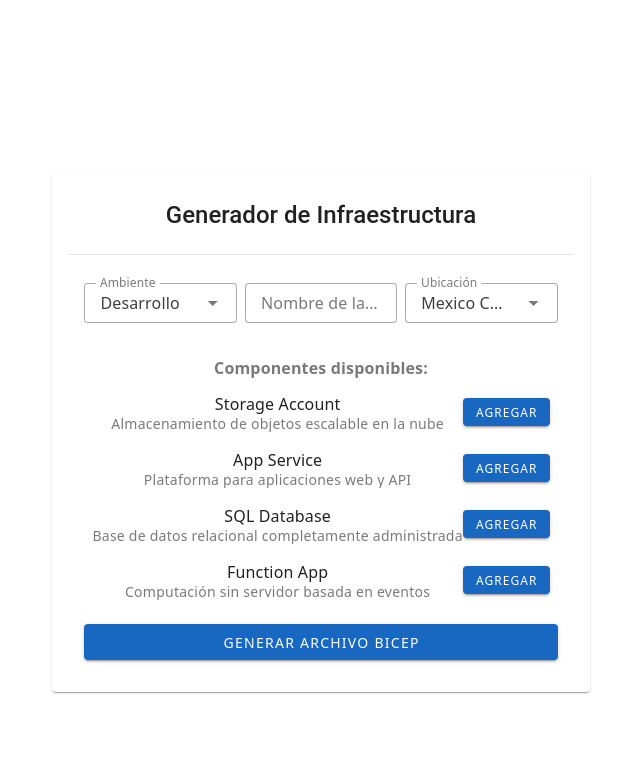
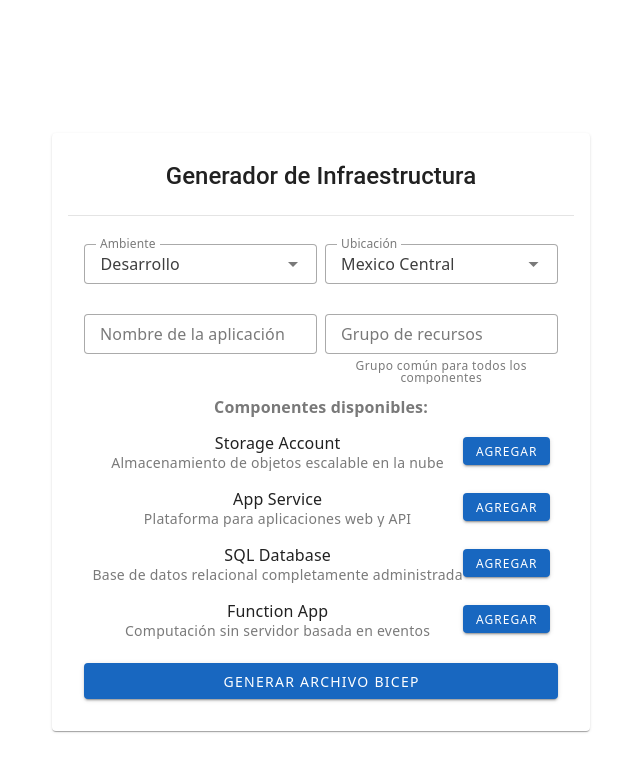
Before and after one commit to vicoscanseco/InfraGen, a Vue app: page / in a window 1280 px wide. Shown: the top 772 px of the page, without its empty margins (319-959 px from the left). Built offline with nearby package versions, Linux system fonts and the light colour scheme.

Commit message:
feat: enhance AzureSelector and StorageAccountConfig UI with improved layout and resource group validation

```diff
--- a/src/components/AzureSelector.vue
+++ b/src/components/AzureSelector.vue
@@ -4,9 +4,9 @@
       <v-card-title class="text-h5 mb-3 text-center">Generador de Infraestructura</v-card-title>
       <v-divider class="mb-3" />
       <v-card-text>
-        <!-- Campos principales en una fila -->
+        <!-- Campos principales en dos filas -->
         <v-row dense>
-          <v-col cols="12" md="4">
+          <v-col cols="12" md="6">
             <v-select
               v-model="selectedEnv"
               :items="environments"
@@ -18,17 +18,7 @@
               required
             />
           </v-col>
-          <v-col cols="12" md="4">
-            <v-text-field
-              v-model="appName"
-              label="Nombre de la aplicación"
-              density="compact"
-              variant="outlined"
-              :rules="[v => !!v || 'El nombre de la aplicación es obligatorio']"
-              required
-            />
-          </v-col>
-          <v-col cols="12" md="4">
+          <v-col cols="12" md="6">
             <v-select
               v-model="location"
               :items="locations"
@@ -39,6 +29,31 @@
               variant="outlined"
               :rules="[v => !!v || 'La ubicación es obligatoria']"
               required
+            />
+          </v-col>
+        </v-row>
+
+        <v-row dense>
+          <v-col cols="12" md="6">
+            <v-text-field
+              v-model="appName"
+              label="Nombre de la aplicación"
+              density="compact"
+              variant="outlined"
+              :rules="[v => !!v || 'El nombre de la aplicación es obligatorio']"
+              required
+            />
+          </v-col>
+          <v-col cols="12" md="6">
+            <v-text-field
+              v-model="resourceGroup"
+              label="Grupo de recursos"
+              density="compact"
+              variant="outlined"
+              :rules="[v => !!v || 'El grupo de recursos es obligatorio']"
+              required
+              hint="Grupo común para todos los componentes"
+              persistent-hint
             />
           </v-col>
         </v-row>
@@ -78,7 +93,7 @@
                 v-for="(item, index) in configuredComponents"
                 :key="index"
                 :title="item.label"
-                :subtitle="`Nombre: ${item.config.name} | Grupo: ${item.config.resourceGroup}`"
+                :subtitle="`Nombre: ${item.config.name}`"
                 class="px-2"
               >
                 <template v-slot:append>
@@ -150,6 +165,7 @@ const environments = ref([])
 const locations = ref([])
 const selectedEnv = ref('dev')
 const appName = ref('')
+const resourceGroup = ref('')
 const location = ref('mexicocentral')
 
 onMounted(async () => {
@@ -220,7 +236,6 @@ function addComponent(component) {
   if (component.value === 'StorageAccount') {
     currentConfig.value = {
       name: component.value.toLowerCase(),
-      resourceGroup: 'myResourceGroup',
       sku: 'Standard_LRS',
       kind: 'StorageV2',
       accessTier: 'Hot',
@@ -229,8 +244,7 @@ function addComponent(component) {
     }
   } else {
     currentConfig.value = {
-      name: component.value.toLowerCase(),
-      resourceGroup: 'myResourceGroup'
+      name: component.value.toLowerCase()
     }
   }
 
@@ -286,6 +300,10 @@ function generateBicep() {
     errorMsg.value = 'El nombre de la aplicación es obligatorio.'
     return
   }
+  if (!resourceGroup.value) {
+    errorMsg.value = 'El grupo de recursos es obligatorio.'
+    return
+  }
   if (!location.value) {
     errorMsg.value = 'La ubicación es obligatoria.'
     return
@@ -297,12 +315,29 @@ function generateBicep() {
     return
   }
 
+  // Agregar parámetros al inicio
+  content += `// Parámetros de la infraestructura
+@description('Nombre de la aplicación')
+param appName string = '${appName.value}'
+
+@description('Ambiente de despliegue')
+param environment string = '${selectedEnv.value}'
+
+@description('Ubicación de los recursos')
+param location string = '${location.value}'
+
+@description('Grupo de recursos donde se crearán los componentes')
+param resourceGroupName string = '${resourceGroup.value}'
+
+// Recursos
+`
+
   configuredComponents.value.forEach(item => {
     const cfg = item.config
     if (item.value === 'StorageAccount') {
       content += `resource storageAccount_${cfg.name} 'Microsoft.Storage/storageAccounts@2022-09-01' = {
   name: '${cfg.name}'
-  location: '${location.value}'
+  location: location
   sku: {
     name: '${cfg.sku || 'Standard_LRS'}'
   }
@@ -314,8 +349,8 @@ function generateBicep() {
     minimumTlsVersion: 'TLS1_2'
   }
   tags: {
-    Environment: '${selectedEnv.value}'
-    Application: '${appName.value}'
+    Environment: environment
+    Application: appName
   }
 }
 
@@ -324,9 +359,13 @@ function generateBicep() {
     if (item.value === 'AppService') {
       content += `resource appService_${cfg.name} 'Microsoft.Web/sites@2022-03-01' = {
   name: '${cfg.name}'
-  location: '${location.value}'
+  location: location
   properties: {
     serverFarmId: '${cfg.name}plan'
+  }
+  tags: {
+    Environment: environment
+    Application: appName
   }
 }
 
@@ -335,9 +374,13 @@ function generateBicep() {
     if (item.value === 'SqlDatabase') {
       content += `resource sqlDatabase_${cfg.name} 'Microsoft.Sql/servers/databases@2022-02-01-preview' = {
   name: '${cfg.name}'
-  location: '${location.value}'
+  location: location
   properties: {
     edition: 'Basic'
+  }
+  tags: {
+    Environment: environment
+    Application: appName
   }
 }
 
@@ -346,10 +389,14 @@ function generateBicep() {
     if (item.value === 'FunctionApp') {
       content += `resource functionApp_${cfg.name} 'Microsoft.Web/sites@2022-03-01' = {
   name: '${cfg.name}'
-  location: '${location.value}'
+  location: location
   kind: 'functionapp'
   properties: {
     serverFarmId: '${cfg.name}plan'
+  }
+  tags: {
+    Environment: environment
+    Application: appName
   }
 }
 
--- a/src/components/StorageAccountConfig.vue
+++ b/src/components/StorageAccountConfig.vue
@@ -16,19 +16,6 @@
           />
         </v-col>
         <v-col cols="12" md="6">
-          <v-text-field
-            v-model="config.resourceGroup"
-            label="Grupo de recursos"
-            placeholder="Nombre del grupo"
-            density="compact"
-            variant="outlined"
-            :rules="[rules.required]"
-          />
-        </v-col>
-      </v-row>
-
-      <v-row dense>
-        <v-col cols="12" md="6">
           <v-select
             v-model="config.sku"
             :items="skuOptions"
@@ -41,6 +28,9 @@
             persistent-hint
           />
         </v-col>
+      </v-row>
+
+      <v-row dense>
         <v-col cols="12" md="6">
           <v-select
             v-model="config.kind"
@@ -54,9 +44,6 @@
             persistent-hint
           />
         </v-col>
-      </v-row>
-
-      <v-row dense>
         <v-col cols="12" md="6">
           <v-select
             v-model="config.accessTier"
@@ -70,6 +57,9 @@
             persistent-hint
           />
         </v-col>
+      </v-row>
+
+      <v-row dense>
         <v-col cols="12" md="6" class="d-flex flex-column">
           <v-switch
             v-model="config.httpsOnly"
```
